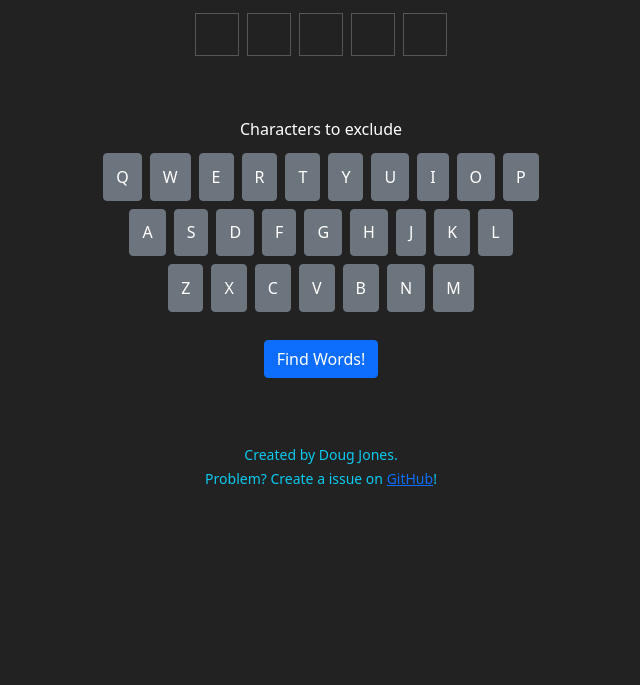
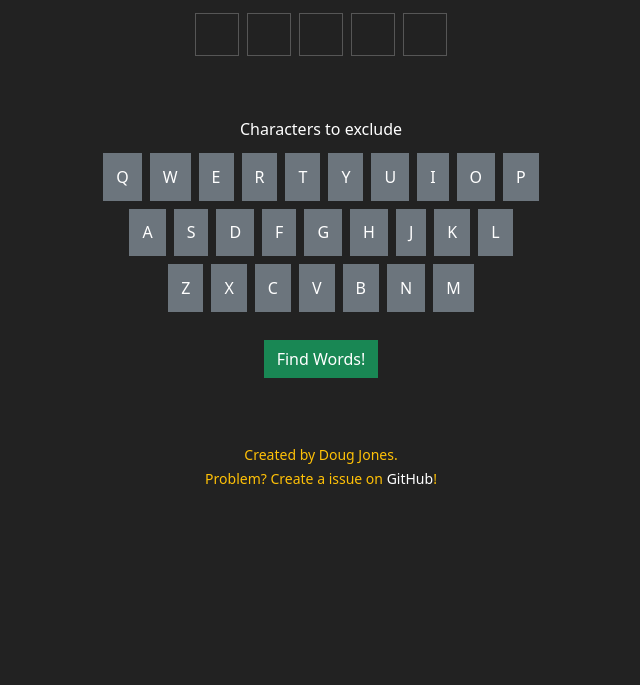
Before and after one commit to cjboco/wordfinder, a website: page src/index.html in a window 1280 px wide. Shown: the part 115-800 px from the top of the page, without its empty margins (319-959 px from the left). Drawn offline with nearby package versions, Linux system fonts and the light colour scheme; files that its build step writes are made by us from their sources.

Commit message:
updated the layout and colors

```diff
--- a/src/assets/scss/style.scss
+++ b/src/assets/scss/style.scss
@@ -21,7 +21,7 @@ input[type="text"] {
 	display: flex;
 	flex-direction: column;
 	align-items: center;
-	justify-content: start;
+	justify-content: flex-start;
 	min-height: 80px;
 }
 
@@ -75,8 +75,13 @@ input[type="text"] {
 }
 
 .foundwords {
-	color: #eee;
-	font-size: 1.2rem;
+	.badge {
+		color: #fff;
+		font-size: 1.3rem;
+		&.bg-secondary {
+			background-color: #444 !important;
+		}
+	}
 }
 
 .keyboard {
@@ -99,3 +104,16 @@ input[type="text"] {
 		}
 	}
 }
+
+footer {
+	a {
+		color: white;
+		text-decoration: none;
+
+		&:active,
+		&:hover {
+			color: white;
+			text-decoration: underline;
+		}
+	}
+}
--- a/src/index.html
+++ b/src/index.html
@@ -30,7 +30,7 @@
 	<section class="container mb-5">
 		<div class="row pt-5">
 			<div class="col text-center mb-4">
-				<h1 class="text-info">WordFinder</h1>
+				<h1 class="text-warning">WordFinder</h1>
 			</div>
 		</div>
 		<div class="row">
@@ -72,77 +72,77 @@
 				<label class="mb-2 text-white">Characters to exclude</label>
 				<div class="d-flex align-items-center justify-content-center">
 					<input type="checkbox" class="btn-check" id="btn-check-Q" autocomplete="off" value="Q">
-					<label class="btn btn-secondary" for="btn-check-Q">Q</label>
+					<label class="btn btn-secondary rounded-0" for="btn-check-Q">Q</label>
 					<input type="checkbox" class="btn-check" id="btn-check-W" autocomplete="off" value="W">
-					<label class="btn btn-secondary" for="btn-check-W">W</label>
+					<label class="btn btn-secondary rounded-0" for="btn-check-W">W</label>
 					<input type="checkbox" class="btn-check" id="btn-check-E" autocomplete="off" value="E">
-					<label class="btn btn-secondary" for="btn-check-E">E</label>
+					<label class="btn btn-secondary rounded-0" for="btn-check-E">E</label>
 					<input type="checkbox" class="btn-check" id="btn-check-R" autocomplete="off" value="R">
-					<label class="btn btn-secondary" for="btn-check-R">R</label>
+					<label class="btn btn-secondary rounded-0" for="btn-check-R">R</label>
 					<input type="checkbox" class="btn-check" id="btn-check-T" autocomplete="off" value="T">
-					<label class="btn btn-secondary" for="btn-check-T">T</label>
+					<label class="btn btn-secondary rounded-0" for="btn-check-T">T</label>
 					<input type="checkbox" class="btn-check" id="btn-check-Y" autocomplete="off" value="Y">
-					<label class="btn btn-secondary" for="btn-check-Y">Y</label>
+					<label class="btn btn-secondary rounded-0" for="btn-check-Y">Y</label>
 					<input type="checkbox" class="btn-check" id="btn-check-U" autocomplete="off" value="U">
-					<label class="btn btn-secondary" for="btn-check-U">U</label>
+					<label class="btn btn-secondary rounded-0" for="btn-check-U">U</label>
 					<input type="checkbox" class="btn-check" id="btn-check-I" autocomplete="off" value="I">
-					<label class="btn btn-secondary" for="btn-check-I">I</label>
+					<label class="btn btn-secondary rounded-0" for="btn-check-I">I</label>
 					<input type="checkbox" class="btn-check" id="btn-check-O" autocomplete="off" value="O">
-					<label class="btn btn-secondary" for="btn-check-O">O</label>
+					<label class="btn btn-secondary rounded-0" for="btn-check-O">O</label>
 					<input type="checkbox" class="btn-check" id="btn-check-P" autocomplete="off" value="P">
-					<label class="btn btn-secondary" for="btn-check-P">P</label>
+					<label class="btn btn-secondary rounded-0" for="btn-check-P">P</label>
 				</div>
 				<div class="d-flex align-items-center justify-content-center">
 					<input type="checkbox" class="btn-check" id="btn-check-A" autocomplete="off" value="A">
-					<label class="btn btn-secondary" for="btn-check-A">A</label>
+					<label class="btn btn-secondary rounded-0" for="btn-check-A">A</label>
 					<input type="checkbox" class="btn-check" id="btn-check-S" autocomplete="off" value="S">
-					<label class="btn btn-secondary" for="btn-check-S">S</label>
+					<label class="btn btn-secondary rounded-0" for="btn-check-S">S</label>
 					<input type="checkbox" class="btn-check" id="btn-check-D" autocomplete="off" value="D">
-					<label class="btn btn-secondary" for="btn-check-D">D</label>
+					<label class="btn btn-secondary rounded-0" for="btn-check-D">D</label>
 					<input type="checkbox" class="btn-check" id="btn-check-F" autocomplete="off" value="F">
-					<label class="btn btn-secondary" for="btn-check-F">F</label>
+					<label class="btn btn-secondary rounded-0" for="btn-check-F">F</label>
 					<input type="checkbox" class="btn-check" id="btn-check-G" autocomplete="off" value="G">
-					<label class="btn btn-secondary" for="btn-check-G">G</label>
+					<label class="btn btn-secondary rounded-0" for="btn-check-G">G</label>
 					<input type="checkbox" class="btn-check" id="btn-check-H" autocomplete="off" value="H">
-					<label class="btn btn-secondary" for="btn-check-H">H</label>
+					<label class="btn btn-secondary rounded-0" for="btn-check-H">H</label>
 					<input type="checkbox" class="btn-check" id="btn-check-J" autocomplete="off" value="J">
-					<label class="btn btn-secondary" for="btn-check-J">J</label>
+					<label class="btn btn-secondary rounded-0" for="btn-check-J">J</label>
 					<input type="checkbox" class="btn-check" id="btn-check-K" autocomplete="off" value="K">
-					<label class="btn btn-secondary" for="btn-check-K">K</label>
+					<label class="btn btn-secondary rounded-0" for="btn-check-K">K</label>
 					<input type="checkbox" class="btn-check" id="btn-check-L" autocomplete="off" value="L">
-					<label class="btn btn-secondary" for="btn-check-L">L</label>
+					<label class="btn btn-secondary rounded-0" for="btn-check-L">L</label>
 				</div>
 				<div class="d-flex align-items-center justify-content-center">
 					<input type="checkbox" class="btn-check" id="btn-check-Z" autocomplete="off" value="Z">
-					<label class="btn btn-secondary" for="btn-check-Z">Z</label>
+					<label class="btn btn-secondary rounded-0" for="btn-check-Z">Z</label>
 					<input type="checkbox" class="btn-check" id="btn-check-X" autocomplete="off" value="X">
-					<label class="btn btn-secondary" for="btn-check-X">X</label>
+					<label class="btn btn-secondary rounded-0" for="btn-check-X">X</label>
 					<input type="checkbox" class="btn-check" id="btn-check-C" autocomplete="off" value="C">
-					<label class="btn btn-secondary" for="btn-check-C">C</label>
+					<label class="btn btn-secondary rounded-0" for="btn-check-C">C</label>
 					<input type="checkbox" class="btn-check" id="btn-check-V" autocomplete="off" value="V">
-					<label class="btn btn-secondary" for="btn-check-V">V</label>
+					<label class="btn btn-secondary rounded-0" for="btn-check-V">V</label>
 					<input type="checkbox" class="btn-check" id="btn-check-B" autocomplete="off" value="B">
-					<label class="btn btn-secondary" for="btn-check-B">B</label>
+					<label class="btn btn-secondary rounded-0" for="btn-check-B">B</label>
 					<input type="checkbox" class="btn-check" id="btn-check-N" autocomplete="off" value="N">
-					<label class="btn btn-secondary" for="btn-check-N">N</label>
+					<label class="btn btn-secondary rounded-0" for="btn-check-N">N</label>
 					<input type="checkbox" class="btn-check" id="btn-check-M" autocomplete="off" value="M">
-					<label class="btn btn-secondary" for="btn-check-M">M</label>
+					<label class="btn btn-secondary rounded-0" for="btn-check-M">M</label>
 				</div>
 			</div>
 		</div>
 		<div class="row">
 			<div class="col text-center">
-				<button type="button" class="btn btn-primary btn-find">Find Words!</button>
+				<button type="button" class="btn btn-success btn-find rounded-0">Find Words!</button>
 			</div>
 		</div>
 	</section>
 
 	<section class="container mb-5 text-center foundwords"></section>
 
-	<section class="container py-3 text-center text-info">
+	<footer class="container py-3 text-center text-warning">
 		<p><small>Created by Doug Jones.<br>
 				Problem? Create a issue on <a href="https://github.com/cjboco/wordfinder" title="Visit the code at GitHub" aria-label="Link to the GitHub repository." target="_blank">GitHub</a>!</small></p>
-	</section>
+	</footer>
 
 	<script src="https://cdn.jsdelivr.net/npm/bootstrap@5.1.3/dist/js/bootstrap.bundle.min.js" integrity="sha384-ka7Sk0Gln4gmtz2MlQnikT1wXgYsOg+OMhuP+IlRH9sENBO0LRn5q+8nbTov4+1p" crossorigin="anonymous"></script>
 	<script src="assets/js/script.js"></script>
```
Also changed, not shown: dist/assets/css/style.css, dist/assets/js/script.js, dist/index.html, src/assets/js/script.js, 1 other file.
